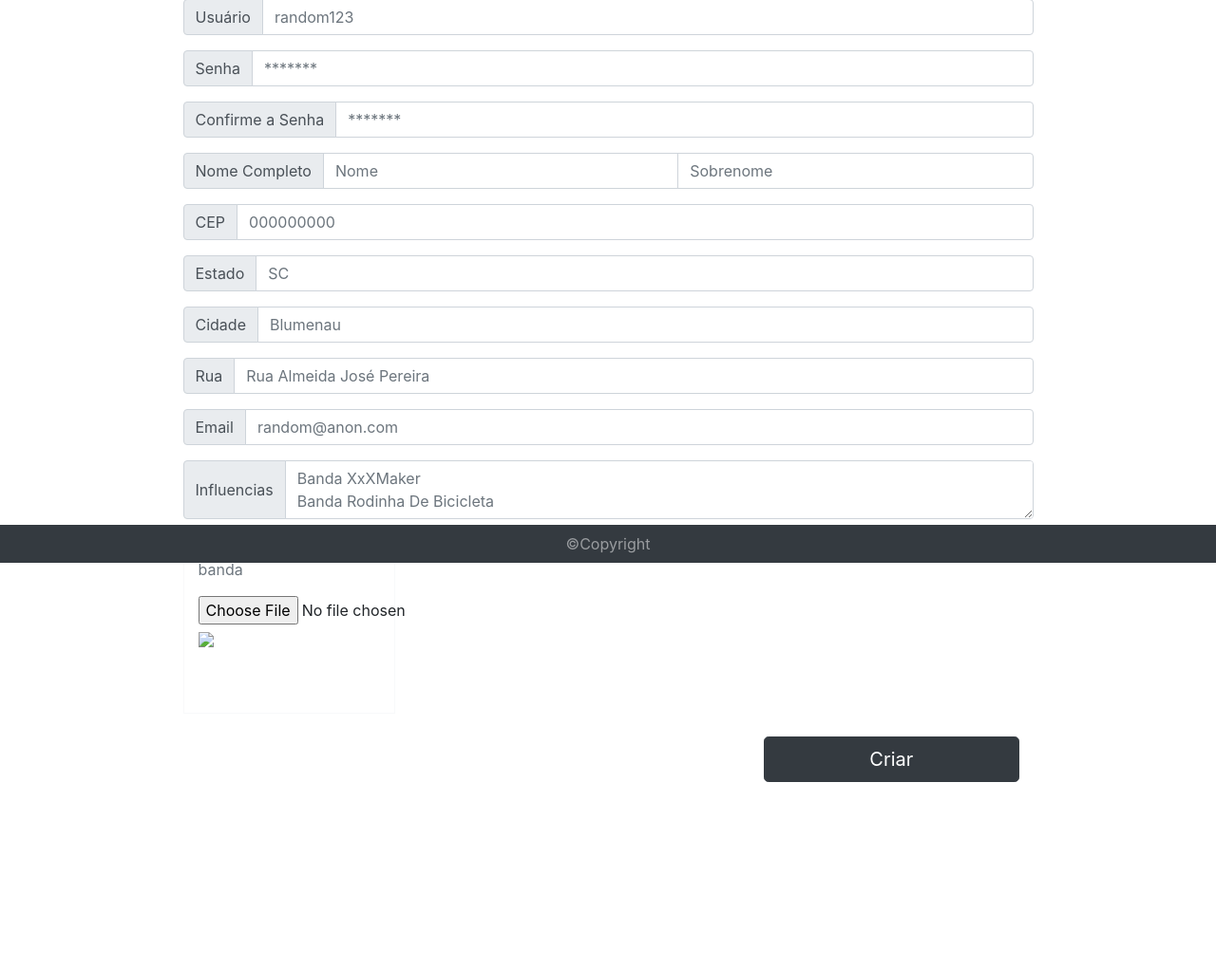
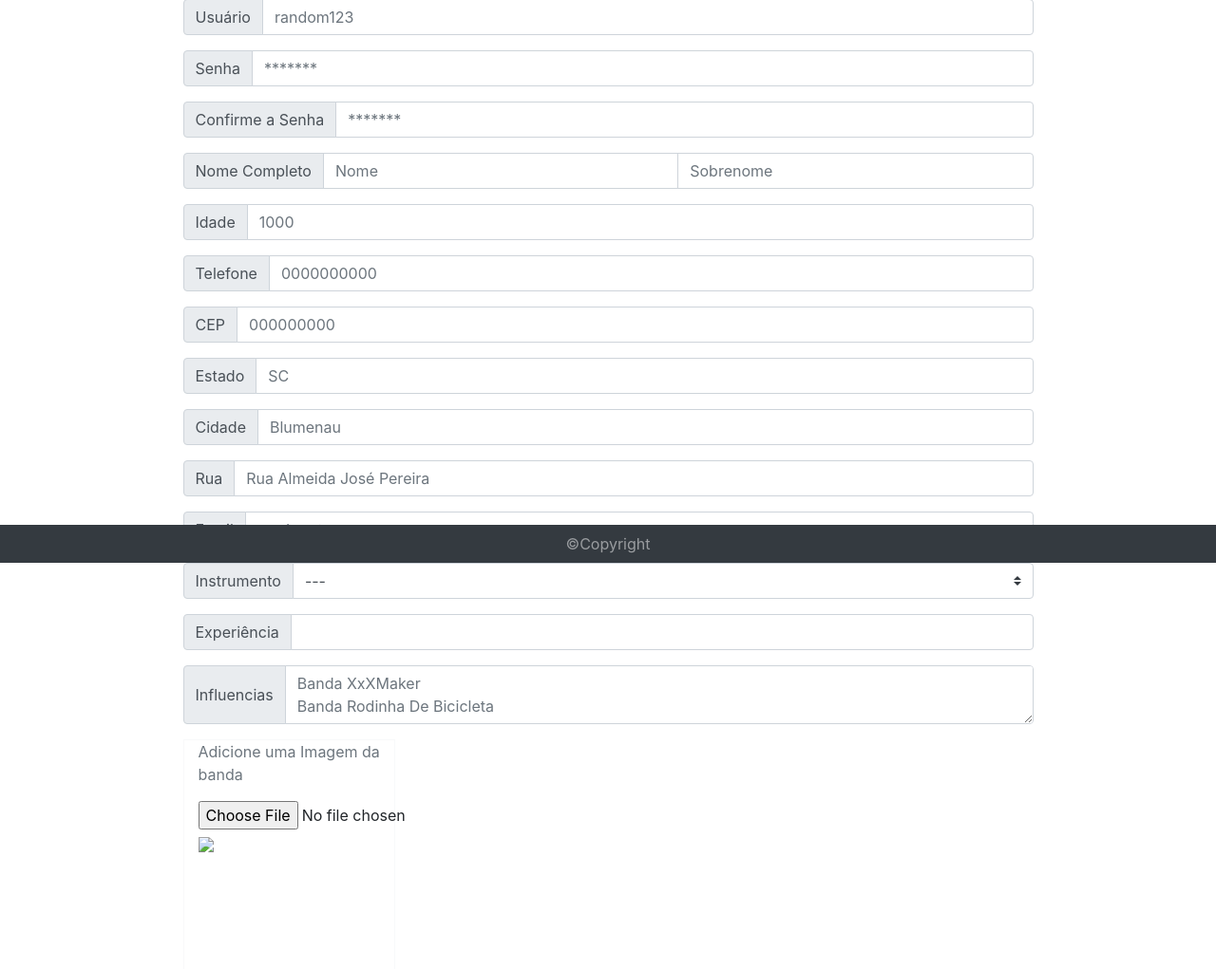
Before and after one commit to Gabriel-E-Cunha/composerBandMaker, a PHP site: page /templates/cadastroNormal.phtml in a window 1280 px wide. Shown: the part 207-1228 px from the top of the page at 95% size. Before the commit the page ends 1031 px from the top, so only its background shows below. Run offline with PHP 8.4, Linux system fonts and the light colour scheme; the template is opened without the code that fills it, so the values that code supplies are empty.

Commit message:
conflito consertado

```diff
--- a/templates/cadastroBanda.phtml
+++ b/templates/cadastroBanda.phtml
@@ -67,7 +67,6 @@
                             </div>
                             <input name="telefone" type="text" aria-label="exp" class="form-control" placeholder="0000000000">
                         </div>
-
 
                         <!-- CEP -->
                         <div class="input-group my-3">
--- a/templates/cadastroNormal.phtml
+++ b/templates/cadastroNormal.phtml
@@ -70,6 +70,23 @@
                             <input type="text" aria-label="Last name" class="form-control" placeholder="Sobrenome">
                         </div>
 
+                        <!-- Idade -->
+                        <div class="input-group">
+                            <div class="input-group-prepend">
+                                <span class="input-group-text">Idade</span>
+                            </div>
+                            <input name="idade" type="text" aria-label="exp" class="form-control" placeholder="1000">
+                        </div>
+
+                        <!-- Telefone -->
+                        <div class="input-group my-3">
+                            <div class="input-group-prepend">
+                                <span class="input-group-text">Telefone</span>
+                            </div>
+                            <input name="telefone" type="text" aria-label="exp" class="form-control" placeholder="0000000000">
+                        </div>
+
+
                         <!-- CEP -->
                         <div class="input-group">
                             <div class="input-group-prepend">
@@ -110,6 +127,28 @@
                             </div>
                             <input name="email" type="text" class="form-control" placeholder="random@anon.com" aria-label="Recipient's username" aria-describedby="basic-addon2">
                         </div>
+
+                        <!-- Instrumento -->
+                        <div class="input-group my-3">
+                            <div class="input-group-prepend">
+                                <label class="input-group-text" for="inputGroupSelect01">Instrumento</label>
+                            </div>
+                            <select name="instrumento" class="custom-select" id="instrumento">
+                                <option selected>---</option>
+                                <option value="1">Guitarra</option>
+                                <option value="2">Baixo</option>
+                                <option value="3">Tambor</option>
+                            </select>
+                        </div>
+
+                        <!-- Experiencia -->
+                        <div class="input-group">
+                            <div class="input-group-prepend">
+                                <span class="input-group-text">Experiência</span>
+                            </div>
+                            <input name="tempo" type="text" aria-label="exp" class="form-control">
+                        </div>
+
 
                         <!-- INFLUENCIAS -->
                         <div class="input-group my-3">
@@ -160,8 +199,7 @@ Banda do sul"></textarea>
     </footer>
 
 </body>
-<script src="../js/jquery-3.3.1.js"></script>
-<script src="../js/app.js"></script>
+
 <script src="../vendor/bootstrap/js/bootstrap.min.js"></script>
 
 </html>
```
